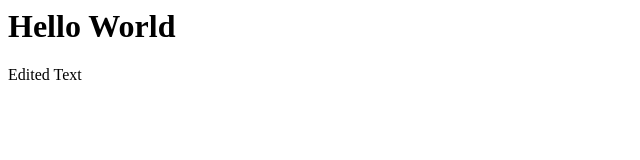
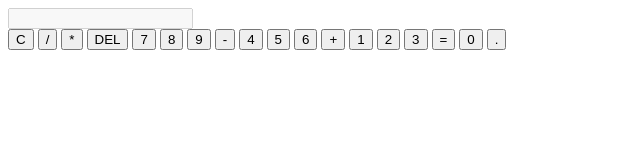
Before and after one commit to Chathuranga-Niroshana/cinec-practical, a plain HTML site: page index.html in a window 1280 px wide. Shown: the whole page, without its empty margins (0-640 px from the left). Drawn offline with Linux system fonts and the light colour scheme.

Commit message:
Update index.html

```diff
--- a/index.html
+++ b/index.html
@@ -1,10 +1,35 @@
-<html>
-  <header>
-</header>
-
+<!DOCTYPE html>
+<html lang="en">
+<head>
+  <meta charset="UTF-8">
+  <meta name="viewport" content="width=device-width, initial-scale=1.0">
+  <title>Calculator</title>
+  <link rel="stylesheet" href="styles.css">
+</head>
 <body>
-    <h1>Hello World</h1>
-  <p>Edited Text</p>
+  <div class="calculator">
+    <input type="text" id="result" class="calculator-screen" disabled />
+    <div class="calculator-buttons">
+      <button onclick="clearScreen()">C</button>
+      <button onclick="appendValue('/')">/</button>
+      <button onclick="appendValue('*')">*</button>
+      <button onclick="deleteLast()">DEL</button>
+      <button onclick="appendValue('7')">7</button>
+      <button onclick="appendValue('8')">8</button>
+      <button onclick="appendValue('9')">9</button>
+      <button onclick="appendValue('-')">-</button>
+      <button onclick="appendValue('4')">4</button>
+      <button onclick="appendValue('5')">5</button>
+      <button onclick="appendValue('6')">6</button>
+      <button onclick="appendValue('+')">+</button>
+      <button onclick="appendValue('1')">1</button>
+      <button onclick="appendValue('2')">2</button>
+      <button onclick="appendValue('3')">3</button>
+      <button onclick="calculate()">=</button>
+      <button onclick="appendValue('0')">0</button>
+      <button onclick="appendValue('.')">.</button>
+    </div>
+  </div>
+  <script src="script.js"></script>
 </body>
-
 </html>
```
